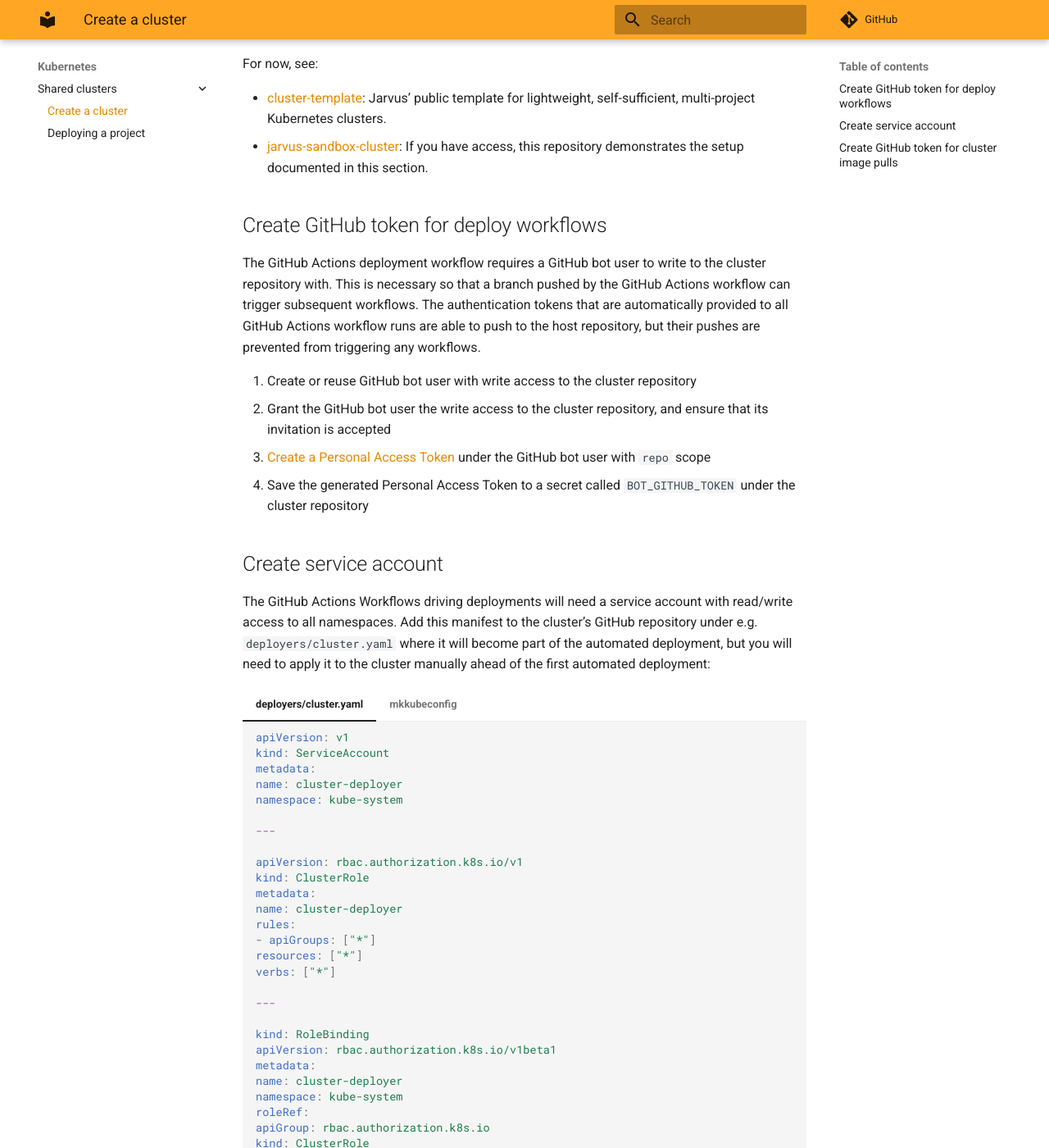
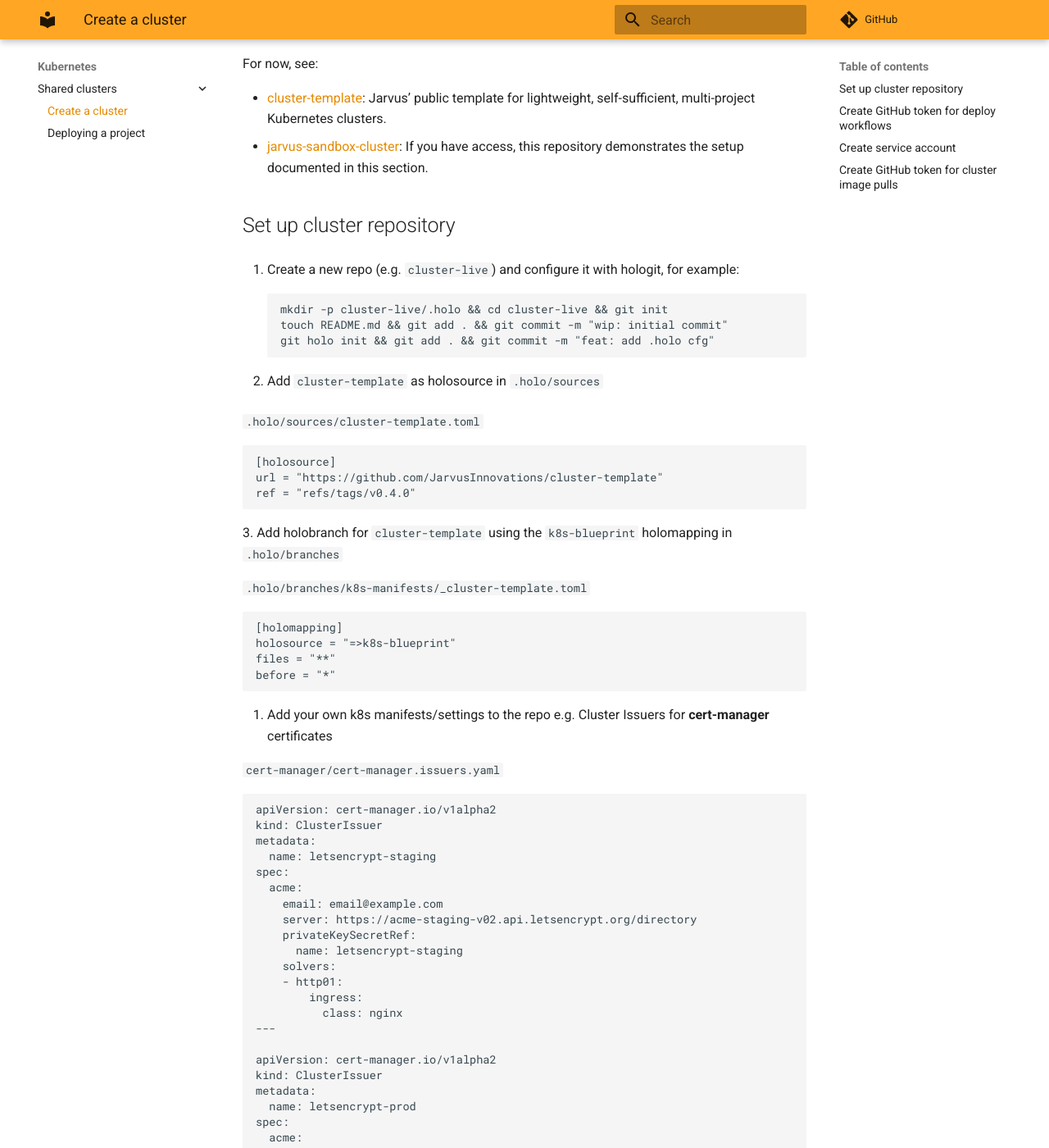
Before and after one commit to JarvusLabs/library, an MkDocs documentation site: the page built from docs/kubernetes/shared-clusters/create-cluster.md, in a window 1280 px wide and 1400 px high, scrolled down 204 px. Shown: the whole window at 82% size. Built offline with MkDocs 1.6.1 and Material for MkDocs 9.7.7, drawn with Linux system fonts in a browser that asks for light colours; nearby versions of some CDN libraries; comment, search, counter and statistics services are not loaded; some of the changed text lies outside the part shown.

Commit message:
wip: create cluster docs
- add details from configuring kubernetes cluster in OSX

````diff
--- a/docs/kubernetes/shared-clusters/create-cluster.md
+++ b/docs/kubernetes/shared-clusters/create-cluster.md
@@ -6,6 +6,87 @@ For now, see:
 
 - [cluster-template](https://github.com/JarvusInnovations/cluster-template): Jarvus' public template for lightweight, self-sufficient, multi-project Kubernetes clusters.
 - [jarvus-sandbox-cluster](https://github.com/JarvusInnovations/jarvus-sandbox-cluster): If you have access, this repository demonstrates the setup documented in this section.
+
+## Set up cluster repository
+
+1. Create a new repo (e.g. `cluster-live`) and configure it with hologit, for example:
+```
+mkdir -p cluster-live/.holo && cd cluster-live && git init
+touch README.md && git add . && git commit -m "wip: initial commit"
+git holo init && git add . && git commit -m "feat: add .holo cfg"
+```
+
+2. Add `cluster-template` as holosource in `.holo/sources`
+
+`.holo/sources/cluster-template.toml`
+```
+[holosource]
+url = "https://github.com/JarvusInnovations/cluster-template"
+ref = "refs/tags/v0.4.0"
+
+```
+3. Add holobranch for `cluster-template` using the `k8s-blueprint` holomapping in `.holo/branches`
+
+`.holo/branches/k8s-manifests/_cluster-template.toml`
+```
+[holomapping]
+holosource = "=>k8s-blueprint"
+files = "**"
+before = "*"
+```
+
+4. Add your own k8s manifests/settings to the repo e.g. Cluster Issuers for **cert-manager** certificates
+
+`cert-manager/cert-manager.issuers.yaml`
+
+```
+apiVersion: cert-manager.io/v1alpha2
+kind: ClusterIssuer
+metadata:
+  name: letsencrypt-staging
+spec:
+  acme:
+    email: email@example.com
+    server: https://acme-staging-v02.api.letsencrypt.org/directory
+    privateKeySecretRef:
+      name: letsencrypt-staging
+    solvers:
+    - http01:
+        ingress:
+          class: nginx
+---
+
+apiVersion: cert-manager.io/v1alpha2
+kind: ClusterIssuer
+metadata:
+  name: letsencrypt-prod
+spec:
+  acme:
+    email: email@example.com
+    server: https://acme-v02.api.letsencrypt.org/directory
+    privateKeySecretRef:
+      name: letsencrypt-prod
+    solvers:
+    - http01:
+        ingress:
+          class: nginx
+
+```
+
+5. Project manifests into `k8s/manifests` branch
+```
+git holo project --working k8s-manifests --commit-to=k8s/manifests
+```
+
+6. Checkout the branch, and diff/apply the changes in the repo to the cluster.
+```
+git checkout k8s/manifests
+
+kubectl diff -Rf ./
+
+kubectl apply -Rf ./
+
+```
 
 ## Create GitHub token for deploy workflows
 
````
